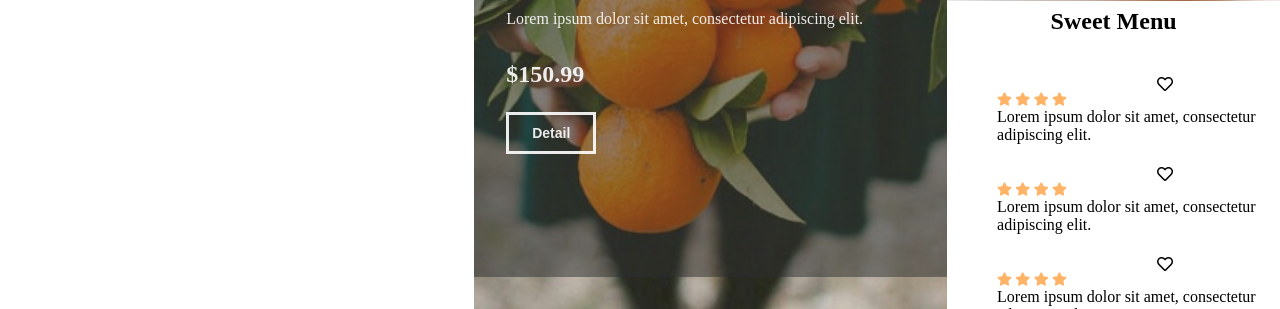
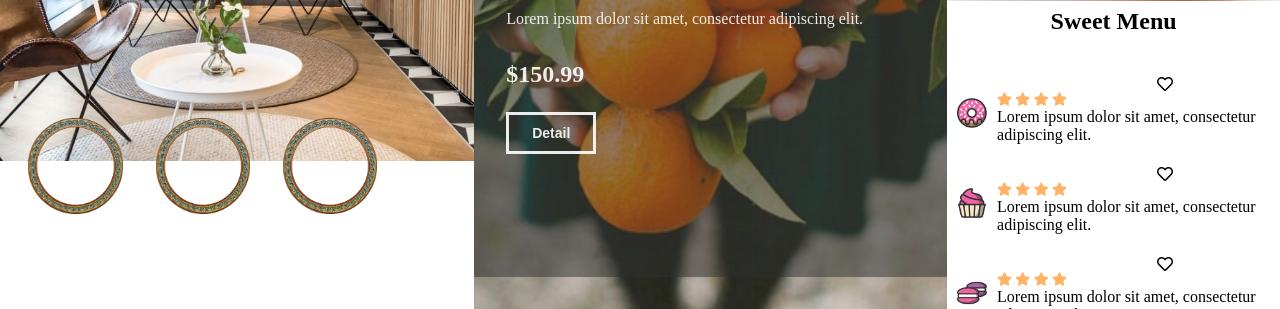
Before and after one commit to thales-dev/DONUTS, a plain HTML site: page index.html in a window 1280 px wide. Shown: the part 439-748 px from the top of the page. Drawn offline with Linux system fonts and the light colour scheme; files that its build step writes are made by us from their sources; files whose address does not match are found by name.

Commit message:
Update index.html

```diff
--- a/index.html
+++ b/index.html
@@ -7,7 +7,7 @@
   <meta http-equiv="X-UA-Compatible" content="ie=edge">
   <title>teste</title>
   <link rel="stylesheet" href ="https://cdnjs.cloudflare.com/ajax/libs/font-awesome/5.15.1/css/all.min.css" />
-  <link rel="stylesheet" href="css/styles.css">
+  <link rel="stylesheet" href="styles.css">
 </head>
 
 <body>
@@ -32,14 +32,14 @@
         </header>
 
         <section class="box-left">
-          <img src="./images/restaurant.jpg" alt="">
+          <img src="restaurant.jpg" alt="">
         </section>
 
         <section class="box-under-left">
           <div id="box-photos">
-            <img src="./images/border.png" alt="">
-            <img src="./images/border.png" alt="">
-            <img src="./images/border.png" alt="">
+            <img src="border.png" alt="">
+            <img src="border.png" alt="">
+            <img src="border.png" alt="">
           </div>
           <div>
             <h5 id="midia-icons">
@@ -73,7 +73,7 @@
 
             <div class="box">
               <div class="icon">
-                <img src="./icos/donut.png" alt="">
+                <img src="donut.png" alt="">
               </div>
               <div id="right">
                 <i id="heart" class="far fa-heart"></i>
@@ -89,7 +89,7 @@
 
             <div class="box">
               <div class="icon">
-                <img src="./icos/cupcake.png" alt="">
+                <img src="cupcake.png" alt="">
               </div>
               <div id="right">
                 <i id="heart" class="far fa-heart"></i>
@@ -105,7 +105,7 @@
 
               <div class="box">
                 <div class="icon">
-                  <img src="./icos/macaron.png" alt="">
+                  <img src="macaron.png" alt="">
                 </div>
                 <div id="right">
                   <i id="heart" class="far fa-heart"></i>
```
